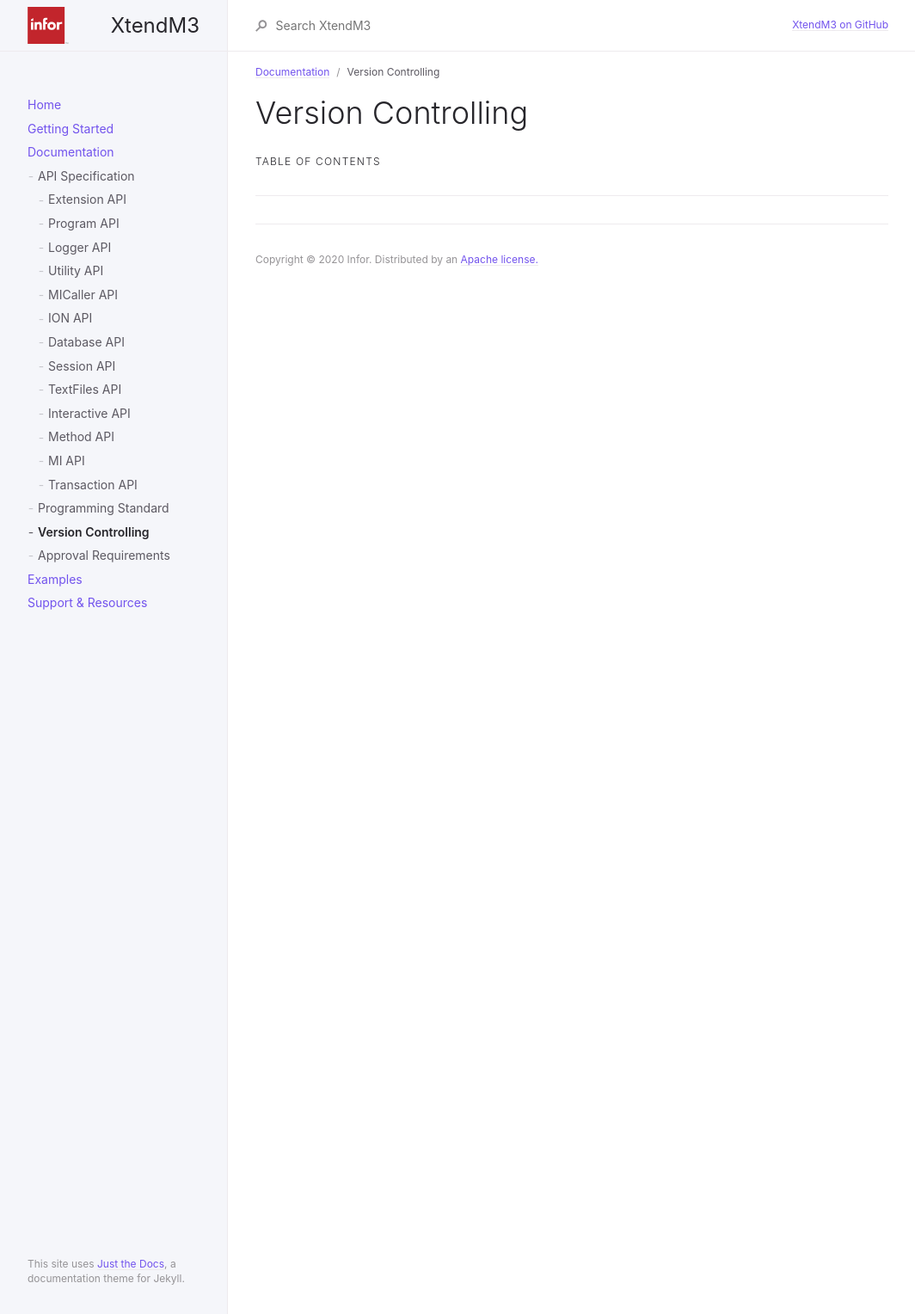
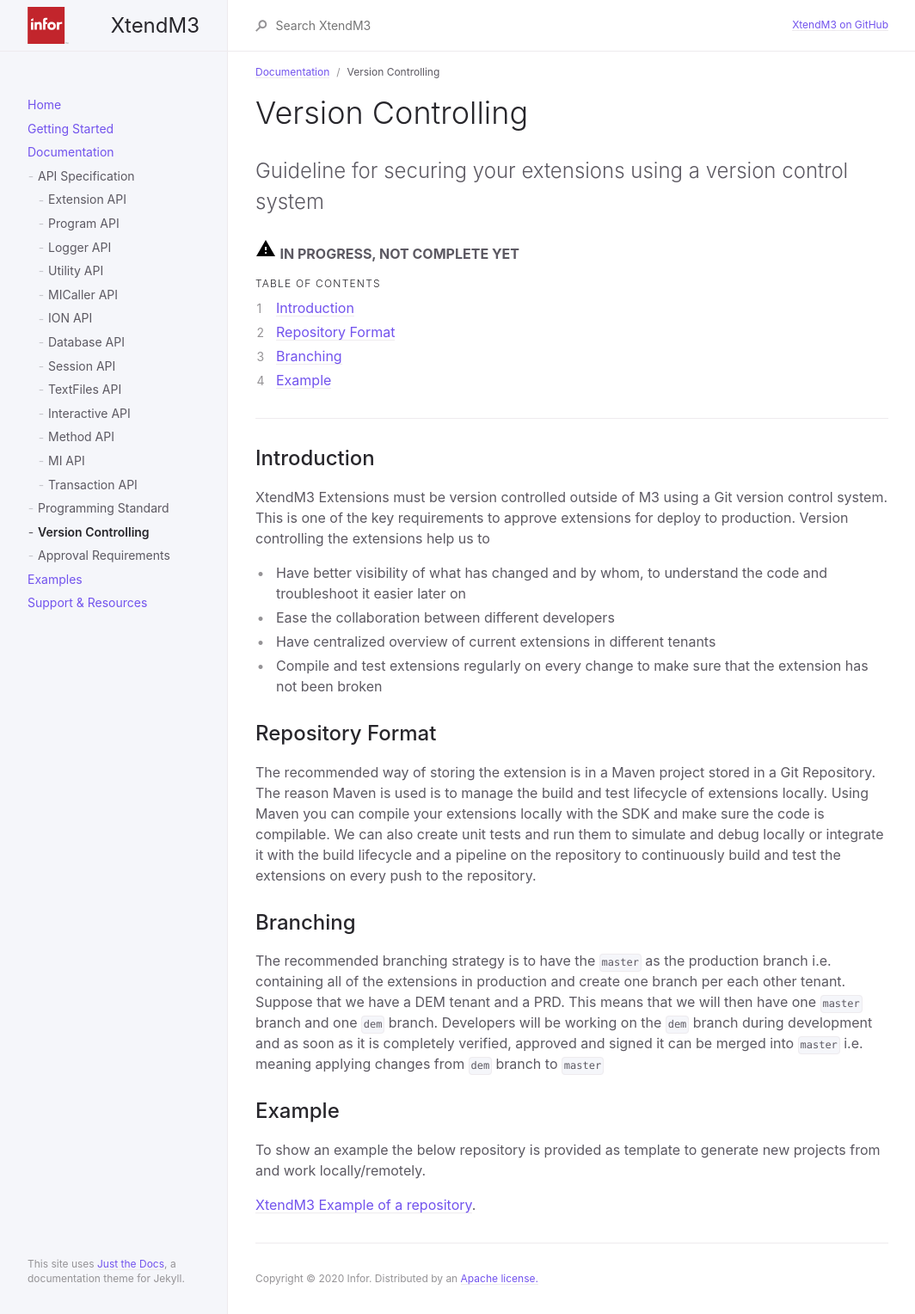
Before and after one commit to infor-cloud/xtendm3, a Jekyll site: the page built from docs/documentation/version-controlling.md, in a window 1280 px wide. Shown: the whole page at 86% size, without its empty margins (107-1171 px from the left). Built offline with Jekyll 4.4.1, drawn with Linux system fonts in a browser that asks for light colours.

Commit message:
Updated version controlling

```diff
--- a/docs/documentation/version-controlling.md
+++ b/docs/documentation/version-controlling.md
@@ -8,6 +8,11 @@ nav_order: 3
 # Version Controlling
 {: .no_toc }
 
+
+Guideline for securing your extensions using a version control system
+{: .fs-6 .fw-300 }
+![](/assets/images/warning-24px.svg) **️IN PROGRESS, NOT COMPLETE YET**
+
 ## Table of contents
 {: .no_toc .text-delta }
 
@@ -15,3 +20,31 @@ nav_order: 3
 {:toc}
 
 ---
+
+## Introduction
+XtendM3 Extensions must be version controlled outside of M3 using a Git version control system. This is one of the key
+requirements to approve extensions for deploy to production. Version controlling the extensions help us to
+
+* Have better visibility of what has changed and by whom, to understand the code and troubleshoot it easier later on
+* Ease the collaboration between different developers
+* Have centralized overview of current extensions in different tenants
+* Compile and test extensions regularly on every change to make sure that the extension has not been broken
+
+## Repository Format
+The recommended way of storing the extension is in a Maven project stored in a Git Repository. The reason Maven is used
+is to manage the build and test lifecycle of extensions locally. Using Maven you can compile your extensions locally with
+the SDK and make sure the code is compilable. We can also create unit tests and run them to simulate and debug locally or
+integrate it with the build lifecycle and a pipeline on the repository to continuously build and test the extensions on
+every push to the repository.
+
+## Branching
+The recommended branching strategy is to have the `master` as the production branch i.e. containing all of the extensions
+in production and create one branch per each other tenant. Suppose that we have a DEM tenant and a PRD. This means that
+we will then have one `master` branch and one `dem` branch. Developers will be working on the `dem` branch during development
+and as soon as it is completely verified, approved and signed it can be merged into `master` i.e. meaning applying changes
+from `dem` branch to `master`
+
+## Example
+To show an example the below repository is provided as template to generate new projects from and work locally/remotely.
+
+[XtendM3 Example of a repository](https://github.com/infor-cloud/acme-corp-extensions).
```
Also changed, not shown: docs/documentation/api-specification/database-api.md (+5 -6 lines).
